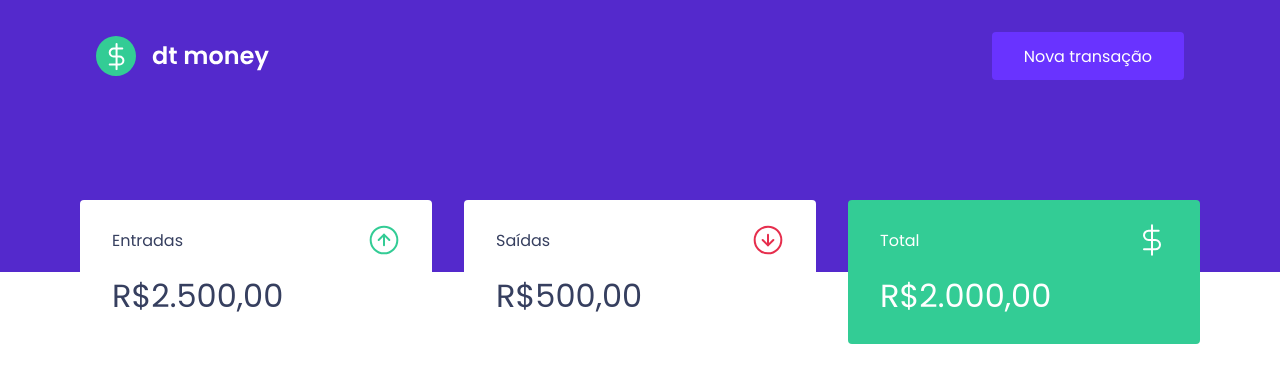
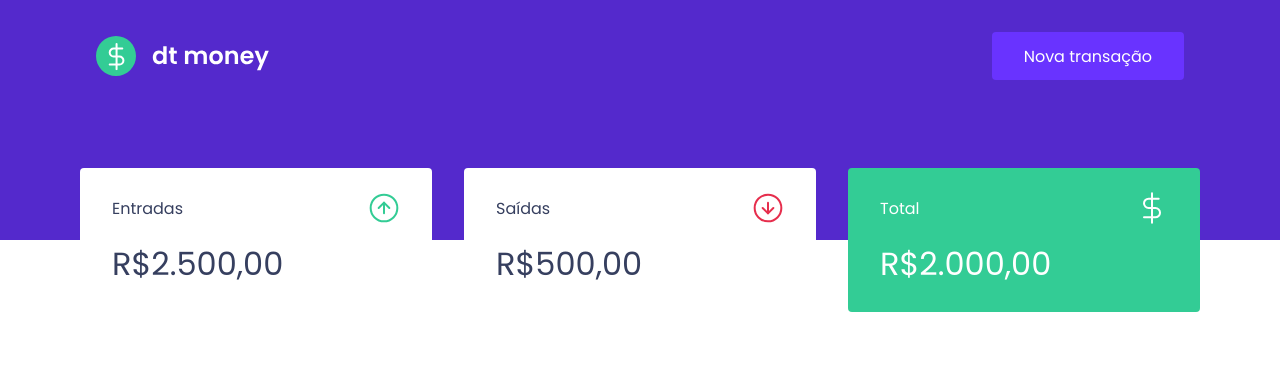
Before and after one commit to AlexBitar80/Ignite-dtmoney, a React (Create React App) app: page / in a window 1280 px wide. Shown: the top 382 px of the page. Built offline with nearby package versions, Linux system fonts and the light colour scheme.

Commit message:
style: changed style

```diff
--- a/src/Header/styles.ts
+++ b/src/Header/styles.ts
@@ -8,7 +8,7 @@ export const Content = styled.div`
   max-width: 1120px;
   margin: 0 auto;
 
-  padding: 2rem 1rem 12rem;
+  padding: 2rem 1rem 10rem;
   display: flex;
   align-items: center;
   justify-content: space-between;
```
